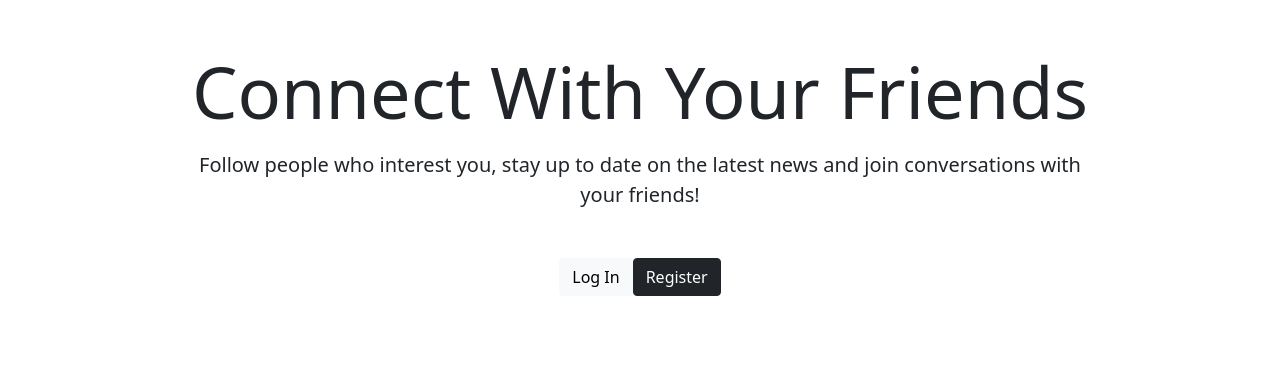
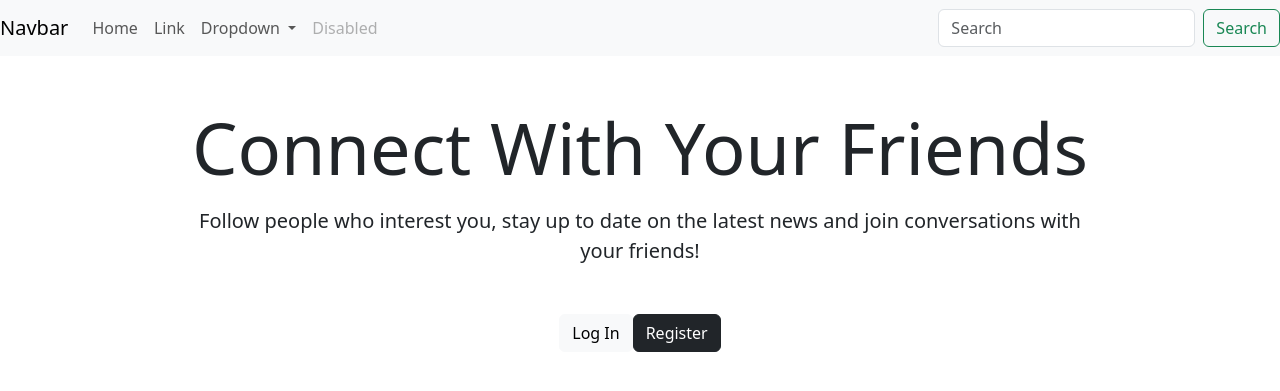
Before and after one commit to samuel2l/Django-Social-Media-Web-App, a Django app: page / in a window 1280 px wide. Shown: the top 391 px of the page. Run offline with Django 5.2, Linux system fonts and the light colour scheme; some libraries are stand-ins or nearby versions.

Commit message:
add navbar

```diff
--- a/dj_twitter/settings.py
+++ b/dj_twitter/settings.py
@@ -142,3 +142,6 @@ STATIC_URL = 'static/'
 DEFAULT_AUTO_FIELD = 'django.db.models.BigAutoField'
 
 CRISPY_TEMPLATE_PACK = 'bootstrap5'
+LOGIN_REDIRECT_URL='home'
+ACCOUNT_EMAIL_REQUIRED=True
+EMAIL_BACKEND='_django.core.mail.backends.console.EmailBackend'
--- /dev/null
+++ b/landing/templates/basee.html
@@ -0,0 +1,56 @@
+<!DOCTYPE html>
+<html lang="en">
+<head>
+  <meta charset="UTF-8">
+  <meta name="viewport" content="width=device-width, initial-scale=1.0">
+  <script src="https://kit.fontawesome.com/1d71f92e0a.js" crossorigin="anonymous"></script>
+
+
+  <title>Sparc</title>
+  <link href="https://cdn.jsdelivr.net/npm/bootstrap@5.3.3/dist/css/bootstrap.min.css" rel="stylesheet" integrity="sha384-QWTKZyjpPEjISv5WaRU9OFeRpok6YctnYmDr5pNlyT2bRjXh0JMhjY6hW+ALEwIH" crossorigin="anonymous">
+</head>
+<body>
+  <nav class="navbar navbar-expand-lg navbar-light bg-light">
+    <a class="navbar-brand" href="#">Navbar</a>
+    <button class="navbar-toggler" type="button" data-bs-toggle="collapse" data-bs-target="#navbarSupportedContent" aria-controls="navbarSupportedContent" aria-expanded="false" aria-label="Toggle navigation">
+      <span class="navbar-toggler-icon"></span>
+    </button>
+
+    <div class="collapse navbar-collapse" id="navbarSupportedContent">
+      <ul class="navbar-nav me-auto mb-2 mb-lg-0">
+        <li class="nav-item active">
+          <a class="nav-link" href="#">Home</a>
+        </li>
+        <li class="nav-item">
+          <a class="nav-link" href="#">Link</a>
+        </li>
+        <li class="nav-item dropdown">
+          <a class="nav-link dropdown-toggle" href="#" id="navbarDropdown" role="button" data-bs-toggle="dropdown" aria-expanded="false">
+            Dropdown
+          </a>
+          <ul class="dropdown-menu" aria-labelledby="navbarDropdown">
+            <li><a class="dropdown-item" href="#">Action</a></li>
+            <li><a class="dropdown-item" href="#">Another action</a></li>
+            <li><hr class="dropdown-divider"></li>
+            <li><a class="dropdown-item" href="#">Something else here</a></li>
+          </ul>
+        </li>
+        <li class="nav-item">
+          <a class="nav-link disabled" href="#">Disabled</a>
+        </li>
+      </ul>
+      <form class="d-flex">
+        <input class="form-control me-2" type="search" placeholder="Search" aria-label="Search">
+        <button class="btn btn-outline-success" type="submit">Search</button>
+      </form>
+    </div>
+  </nav>
+
+  <script src="https://cdn.jsdelivr.net/npm/bootstrap@5.3.3/dist/js/bootstrap.bundle.min.js" integrity="sha384-YvpcrYf0tY3lHB60NNkmXc5s9fDVZLESaAA55NDzOxhy9GkcIdslK1eN7N6jIeHz" crossorigin="anonymous"></script>
+
+    {% block content %}
+    {% endblock content %}
+
+
+</body>
+</html>
--- a/landing/templates/home.html
+++ b/landing/templates/home.html
@@ -1,6 +1,7 @@
-{% extends 'base.html' %}
+{% extends "basee.html" %}
 
 {% block content %}
+
 <div class="container">
     <div class="row justify-content-center mt-5">
         <div class="col-md-10 col-sm-12 text-center">
```
Also changed, not shown: landing/templates/base.html (deleted, +0 -50 lines).
